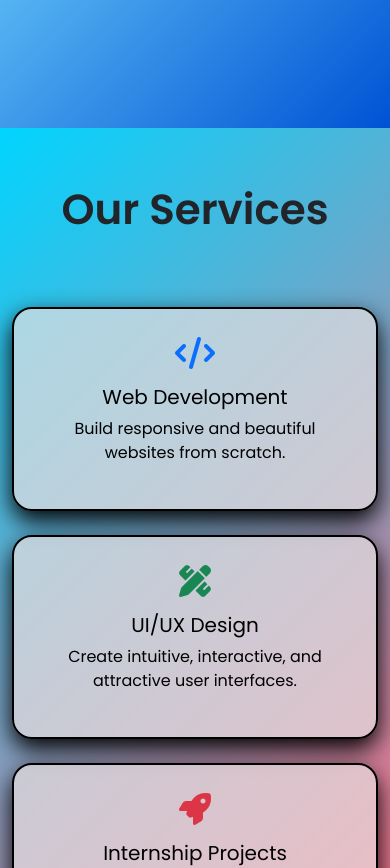
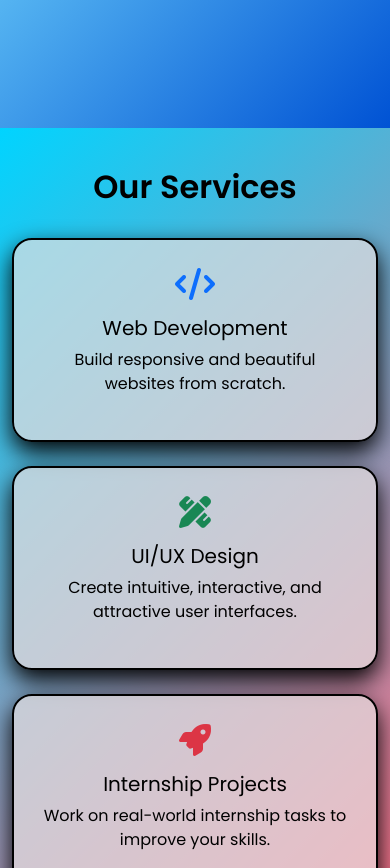
Before and after one commit to Navpreet-code/SCT_WD_1, a plain HTML site: page index.html in a window 390 px wide. Shown: the part 1560-2428 px from the top of the page. Drawn offline with nearby package versions, Linux system fonts and the light colour scheme.

Commit message:
Update Commit

```diff
--- a/index.html
+++ b/index.html
@@ -29,7 +29,6 @@
 
 <body>
 
-<!-- Navbar -->
 <!-- Navbar -->
 <nav class="navbar navbar-expand-lg navbar-dark fixed-top">
   <div class="container">
@@ -79,36 +78,39 @@
   </section>
 
   <!-- Services Section -->
-  <section id="services" class="serv vh-100 d-flex align-items-center justify-content-center text-center" data-aos="zoom-in" data-aos-delay="380">
+<section id="services" class="serv text-center" data-aos="zoom-in" data-aos-delay="380">
   <div class="container">
     <h2 class="hs">Our Services</h2>
-      <div class="row g-4">
-    <div class="col-md-4" data-aos="zoom-in" data-aos-delay="400">
-    <div class="service-card card-web">
+    <div class="row row-cols-1 row-cols-md-3 g-4">
+
+      <div class="col" data-aos="zoom-in" data-aos-delay="400">
+        <div class="service-card card-web h-100">
           <i class="fas fa-code fa-2x mb-3 text-primary"></i>
           <h5>Web Development</h5>
           <p>Build responsive and beautiful websites from scratch.</p>
         </div>
       </div>
 
-    <div class="col-md-4" data-aos="zoom-in" data-aos-delay="400">
-    <div class=" service-card card-ui">
+      <div class="col" data-aos="zoom-in" data-aos-delay="400">
+        <div class="service-card card-ui h-100">
           <i class="fas fa-pencil-ruler fa-2x mb-3 text-success"></i>
           <h5>UI/UX Design</h5>
           <p>Create intuitive, interactive, and attractive user interfaces.</p>
         </div>
       </div>
 
-    <div class="col-md-4" data-aos="zoom-in" data-aos-delay="400">
-    <div class=" service-card card-internship">
+      <div class="col" data-aos="zoom-in" data-aos-delay="400">
+        <div class="service-card card-internship h-100">
           <i class="fas fa-rocket fa-2x mb-3 text-danger"></i>
           <h5>Internship Projects</h5>
           <p>Work on real-world internship tasks to improve your skills.</p>
         </div>
       </div>
+
     </div>
   </div>
 </section>
+
 
 
 <!-- Contact Section -->
--- a/style.css
+++ b/style.css
@@ -25,6 +25,7 @@ section h2 {
   bottom: 30px;
   right: 30px;
   background-color: #0d6efd;
+  border: 3px solid black;
   color: #d3dfdc;
   font-size: 20px;
   padding: 10px 15px;
@@ -201,14 +202,29 @@ section h2 {
 }
 
 /* ========== Services ========== */
-.serv{
+.serv {
   background: linear-gradient(135deg, #00d4ff, #ff6b81);
+  padding-top: 180px;
+  padding-bottom: 180px;
 }
-.serv .hs{
-  font-size: 42px;
-  font-weight:bolder;
-  padding-top: 60px;
-  padding-bottom:60px;
+
+.serv .hs {
+  font-size: 2.5rem;
+  font-weight: bolder;
+  margin-bottom: 40px;
+  color: black;
+}
+
+/* Responsive heading on smaller screens */
+@media (max-width: 768px) {
+  .serv {
+    padding-top: 40px;
+    padding-bottom: 40px;
+  }
+
+  .serv .hs {
+    font-size: 2rem;
+  }
 }
 
 /* ========== Footer ========== */
@@ -257,12 +273,6 @@ form input, form textarea {
 }
 .service-card:hover i {
   transform: rotate(360deg);
-}
-/* Text color fix on hover */
-.service-card:hover h5,
-.service-card:hover p,
-.service-card:hover i {
-color: whitesmoke !important;
 }
 
 /* ========== Contact  ========== */
```
Lines whose indentation alone changed are shown as unchanged.
